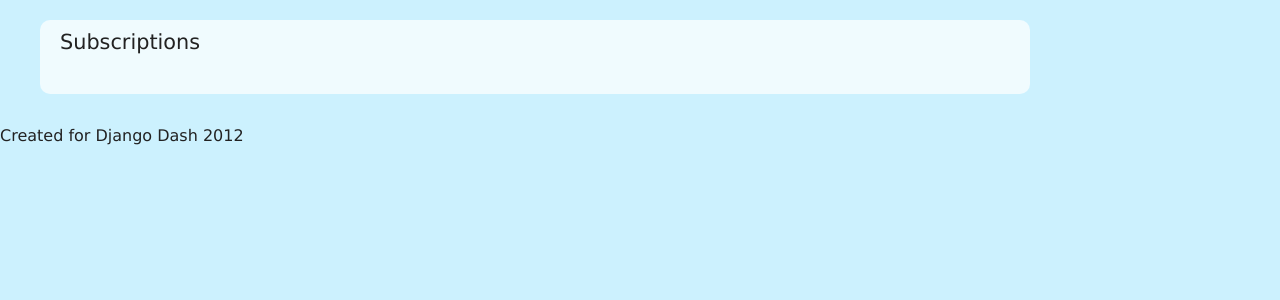
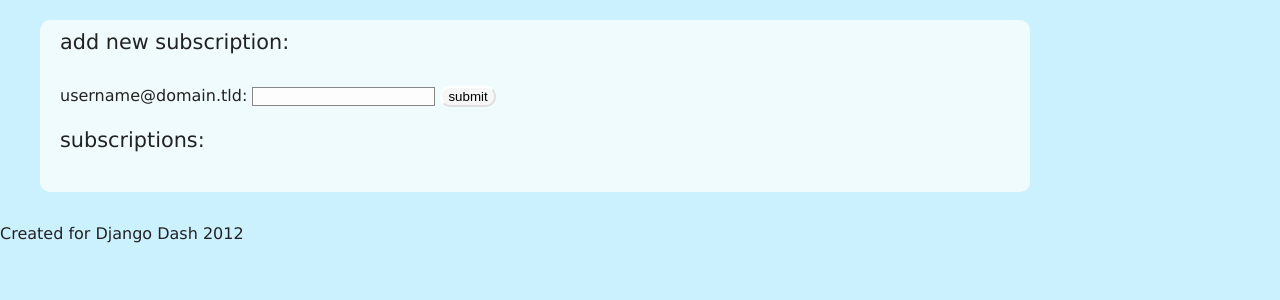
Before and after one commit to aldeka/gentlerobots, a Django app: template decent/bmarks/templates/subscriptions.html in a window 1280 px wide. Shown: the part 116-416 px from the top of the page. Run offline with Django 3.2, Linux system fonts and the light colour scheme; the template is opened without the code that fills it: values that come from a table or form of the project are taken from there, others are empty; style sheets or scripts are compiled from the project's sources; some libraries are stand-ins or nearby versions.

Commit message:
worked on subscription view, killed login template (tbd: have login overlays for top nav)

```diff
--- a/decent/bmarks/forms.py
+++ b/decent/bmarks/forms.py
@@ -1,7 +1,9 @@
 from django import forms
-from bmarks.models import Bookmark
 
 class BookmarkForm(forms.Form):
     url = forms.URLField(label="URL")
-    tags = forms.CharField(required=False)
-    description = forms.CharField(widget=forms.Textarea(attrs={'rows': 3}), required=False)
+    tags = forms.CharField(required=False, label="tags")
+    description = forms.CharField(widget=forms.Textarea(attrs={'rows': 3}), required=False, label="description")
+
+class SubscriptionForm(forms.Form):
+    username = forms.CharField(label="username@domain.tld")
--- a/decent/bmarks/templates/about.html
+++ b/decent/bmarks/templates/about.html
@@ -2,7 +2,7 @@
 
 {% block one-col %}
 
-    <h3>About</h3>
+    <h3>about</h3>
 
     <p class="pullquote">"This is my [web bookmarks keeper]. <strong>There are many like it</strong>, but this one is mine."</p>
 
--- a/decent/bmarks/templates/subscriptions.html
+++ b/decent/bmarks/templates/subscriptions.html
@@ -1,7 +1,17 @@
 {% extends 'one_column_base.html' %}
 
 {% block one-col %}
-<h3>Subscriptions</h3>
+<h3>add new subscription:</h3>
+{% if form %}
+    <form id="new-subscription" method="POST">
+        {% csrf_token %}
+        <input type="hidden" name="form-type" value="new-subscription">
+        {{ form.as_p }}
+        <p><input type="submit" value="submit" class="button"/></p>
+    </form>
+{% endif %}
+
+<h3>subscriptions:</h3>
 
      <ul class="subscription-list">
     {% for subscription in subscriptions %}
--- a/decent/bmarks/templates/two_column.html
+++ b/decent/bmarks/templates/two_column.html
@@ -10,7 +10,7 @@
                     <form method="POST">
                     {% csrf_token %}
                     {{ form.as_p }}
-                    <input type="submit" value="Submit :-)" id="big-submit-button" class="button"/>
+                    <input type="submit" value="submit :-)" id="big-submit-button" class="button"/>
                     </form>
             </div>
             {% endif %}
--- a/decent/bmarks/views/crud.py
+++ b/decent/bmarks/views/crud.py
@@ -5,7 +5,7 @@ from django.contrib.auth import login as login_function
 from django.contrib.auth.forms import UserCreationForm, AuthenticationForm
 from django.contrib.auth.decorators import login_required
 from bmarks.models import Bookmark, Tag, Human, Address, Subscriber, Subscription
-from bmarks.forms import BookmarkForm
+from bmarks.forms import BookmarkForm, SubscriptionForm
 import datetime
 
 def bmark_list(request, username=None, tag=None, mode=None):
@@ -138,9 +138,11 @@ def add_subscription(request):
         if request.user.is_authenticated():
             human = request.user.human
             subscriptions = Subscription.objects.filter(the_person_listening=human)
+            form = SubscriptionForm()
             context = {
                 'subscriptions': subscriptions,
                 'human': human,
+                'form': form,
             }
             return render(request, 'subscriptions.html', context)
         else:
--- a/decent/static/less/base.less
+++ b/decent/static/less/base.less
@@ -8,6 +8,7 @@
 @trans: rgba(255,255,255,.5);
 @trans-white: rgba(255,255,255,.7);
 @dark-grey: #222;
+@orange: #ffd900;
 
 @button-border-light: 2pt solid white;
 @button-border-dark: 2pt solid @light-grey;
@@ -71,7 +72,6 @@ body {
 
     .button {
         .rounded;
-        font-size: 1.6em;
         background: @lighter-grey;
         border-top: @button-border-light;
         border-left: @button-border-light;
@@ -195,33 +195,40 @@ body {
 }
 
 #sidebar {
-    width: 260px;
+    width: 280px;
     float: right;
-    padding: 20px 10px;
+    padding: 0;
 
     .widget {
         margin-bottom: 20px;
+        padding: 0 10px 20px 10px;
     }
 
     #add-new-bookmark-widget {
         max-width: 555px;
-        padding: 4px 10px;
-        .rounded(5px);
+        padding-top: 20px;
+        .rounded;
+        background: @orange;
 
         p {
             margin: 0;
 
             input {
-                width: 160px;
+                width: 180px;
             }
 
             textarea {
-                width: 230px;
+                width: 250px;
+            }
+
+            input, textarea {
+                line-height: 1.8em;
             }
         }
 
         #big-submit-button {
-            padding: 10px 40px;
+            padding: 10px 0;
+            width: 260px;
             font-size: 1.1em;
         }
     }
@@ -241,17 +248,10 @@ body {
     padding: 10px 20px;
     max-width: 950px;
 
-    .subcolumn {
-        width: 400px;
-        padding-bottom: 20px;
-        &.subcolumn-1 {
-            float: left;
-        }
-        &.subcolumn-2 {
-            margin-left: 430px;
-            float: none;
-            border-left: 1pt dotted @dark-grey;
-            padding-left: 60px;
+    #new-subscription {
+        margin-bottom: 20px;
+        p {
+            display: inline;
         }
     }
 }
```
Also changed, not shown: decent/bmarks/templates/registration/login.html (deleted, +0 -25 lines).
